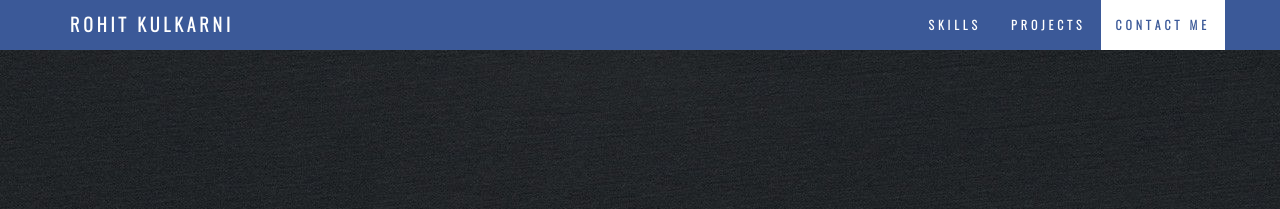
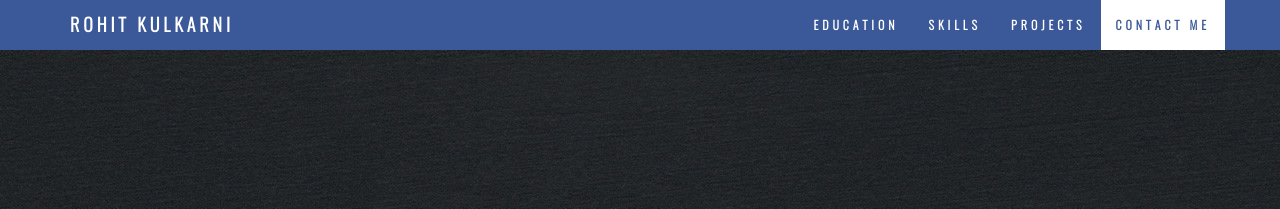
Before and after one commit to rohitk10/rohitk10.github.io, a Jekyll site: the page built from index.html, in a window 1280 px wide. Shown: the top 209 px of the page. Built offline with Jekyll 4.4.1, drawn with Linux system fonts in a browser that asks for light colours.

Commit message:
Update index.html

```diff
--- a/index.html
+++ b/index.html
@@ -504,7 +504,7 @@ DESCRIPTION: A portfolio website that highlights my skills and work samples.
 
 			<div class="collapse navbar-collapse" id="myNavbar">
 				<ul class="nav navbar-nav navbar-right">
-					<!--<li><a href="#education">EDUCATION</a></li>-->
+				<li><a href="#education">EDUCATION</a></li>
         			<li><a href="#skills">SKILLS</a></li>
        				<li><a href="#projects">PROJECTS</a></li>
        				<!--<li><a href="#resume">RESUME</a></li>-->
```
